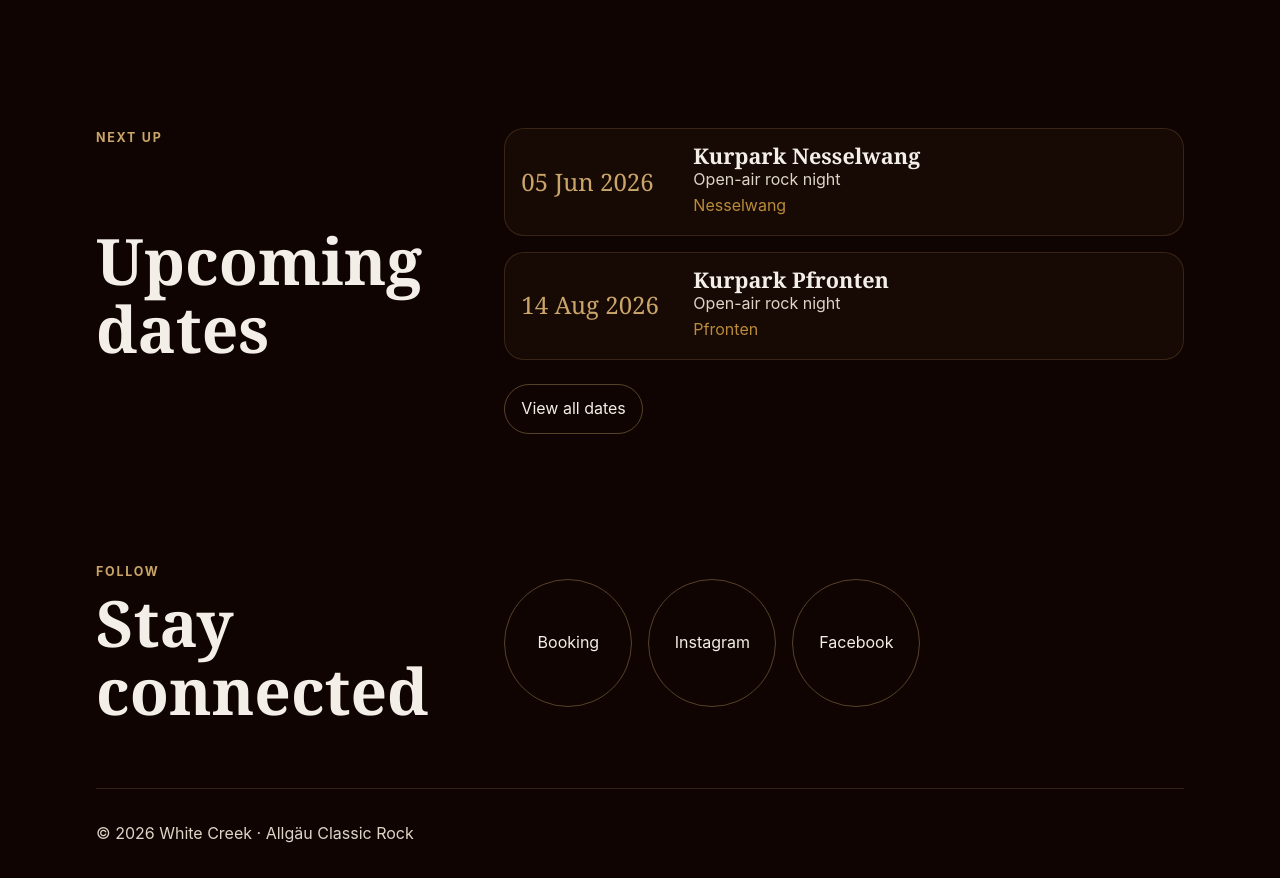
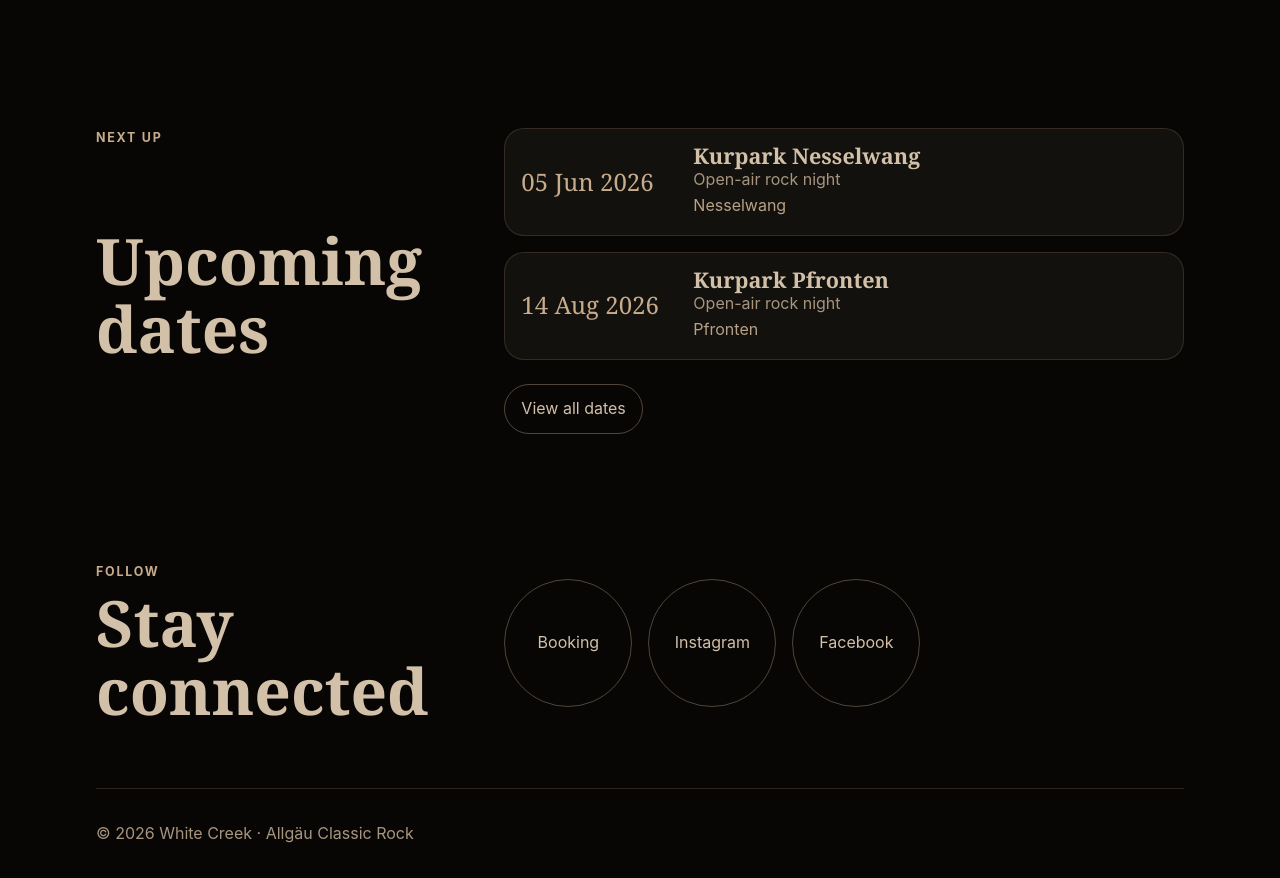
Before and after one commit to inib/whitecreek_website, a Gatsby site: page / in a window 1280 px wide. Shown: the part 1403-2281 px from the top of the page. Built offline with nearby package versions, Linux system fonts and the light colour scheme; Gatsby itself is replaced by a stand-in of ours.

Commit message:
Update global.css

```diff
--- a/src/styles/global.css
+++ b/src/styles/global.css
@@ -5,15 +5,15 @@
  * Variables/origin: Colors and typography come from README design direction; spacing tokens are mobile-first and scale up at wider viewports.
  */
 :root {
-  --color-background: #0f0401;
-  --color-surface: #1a0b05;
-  --color-text-primary: #f3eee7;
-  --color-text-secondary: #ddd5c8;
+  --color-background: #070605;
+  --color-surface: #171410;
+  --color-text-primary: #d2c0a8;
+  --color-text-secondary: #a7957f;
   --color-text: var(--color-text-primary);
   --color-muted: var(--color-text-secondary);
-  --color-accent-primary: #b98b3a;
-  --color-accent-secondary: #8f6b2c;
-  --color-accent-tertiary: #caa56a;
+  --color-accent-primary: #b7a187;
+  --color-accent-secondary: #746656;
+  --color-accent-tertiary: #c7ac8c;
   --color-accent: var(--color-accent-primary);
   --color-accent-dark: var(--color-accent-secondary);
   --color-accent-soft: var(--color-accent-tertiary);
@@ -56,7 +56,7 @@ body {
   margin: 0;
   min-width: 320px;
   background:
-    radial-gradient(circle at top left, rgba(185, 139, 58, 0.14), transparent 16rem),
+    radial-gradient(circle at top left, rgba(183, 161, 135, 0.14), transparent 16rem),
     var(--color-background);
 }
 
@@ -147,7 +147,7 @@ h3 {
 .text-link,
 .social-links a,
 .event-card__ticket {
-  border: 1px solid rgba(202, 165, 106, 0.38);
+  border: 1px solid rgba(199, 172, 140, 0.38);
   border-radius: 999px;
   color: var(--color-text);
   min-height: 2.75rem;
@@ -162,7 +162,7 @@ h3 {
 .text-link:hover,
 .social-links a:hover,
 .event-card__ticket:hover {
-  background: rgba(185, 139, 58, 0.12);
+  background: rgba(183, 161, 135, 0.12);
   border-color: var(--color-accent);
   color: var(--color-accent-soft);
 }
@@ -218,8 +218,8 @@ main {
 
 .event-card,
 .member-card {
-  background: rgba(26, 11, 5, 0.82);
-  border: 1px solid rgba(202, 165, 106, 0.18);
+  background: rgba(23, 20, 16, 0.82);
+  border: 1px solid rgba(199, 172, 140, 0.18);
   border-radius: 1.25rem;
   padding: var(--space-4);
 }
@@ -252,7 +252,7 @@ main {
 
 .member-photo {
   aspect-ratio: 4 / 3;
-  border: 1px solid rgba(202, 165, 106, 0.18);
+  border: 1px solid rgba(199, 172, 140, 0.18);
   border-radius: 1rem;
   display: block;
   object-fit: cover;
@@ -262,9 +262,9 @@ main {
 .image-placeholder {
   aspect-ratio: 4 / 3;
   background:
-    linear-gradient(135deg, rgba(185, 139, 58, 0.24), rgba(15, 4, 1, 0.3)),
+    linear-gradient(135deg, rgba(183, 161, 135, 0.24), rgba(7, 6, 5, 0.3)),
     var(--color-surface);
-  border: 1px solid rgba(202, 165, 106, 0.18);
+  border: 1px solid rgba(199, 172, 140, 0.18);
   border-radius: 1rem;
 }
 
@@ -289,7 +289,7 @@ main {
 }
 
 .site-footer {
-  border-top: 1px solid rgba(202, 165, 106, 0.18);
+  border-top: 1px solid rgba(199, 172, 140, 0.18);
   padding: var(--space-8) 0;
 }
 
```
